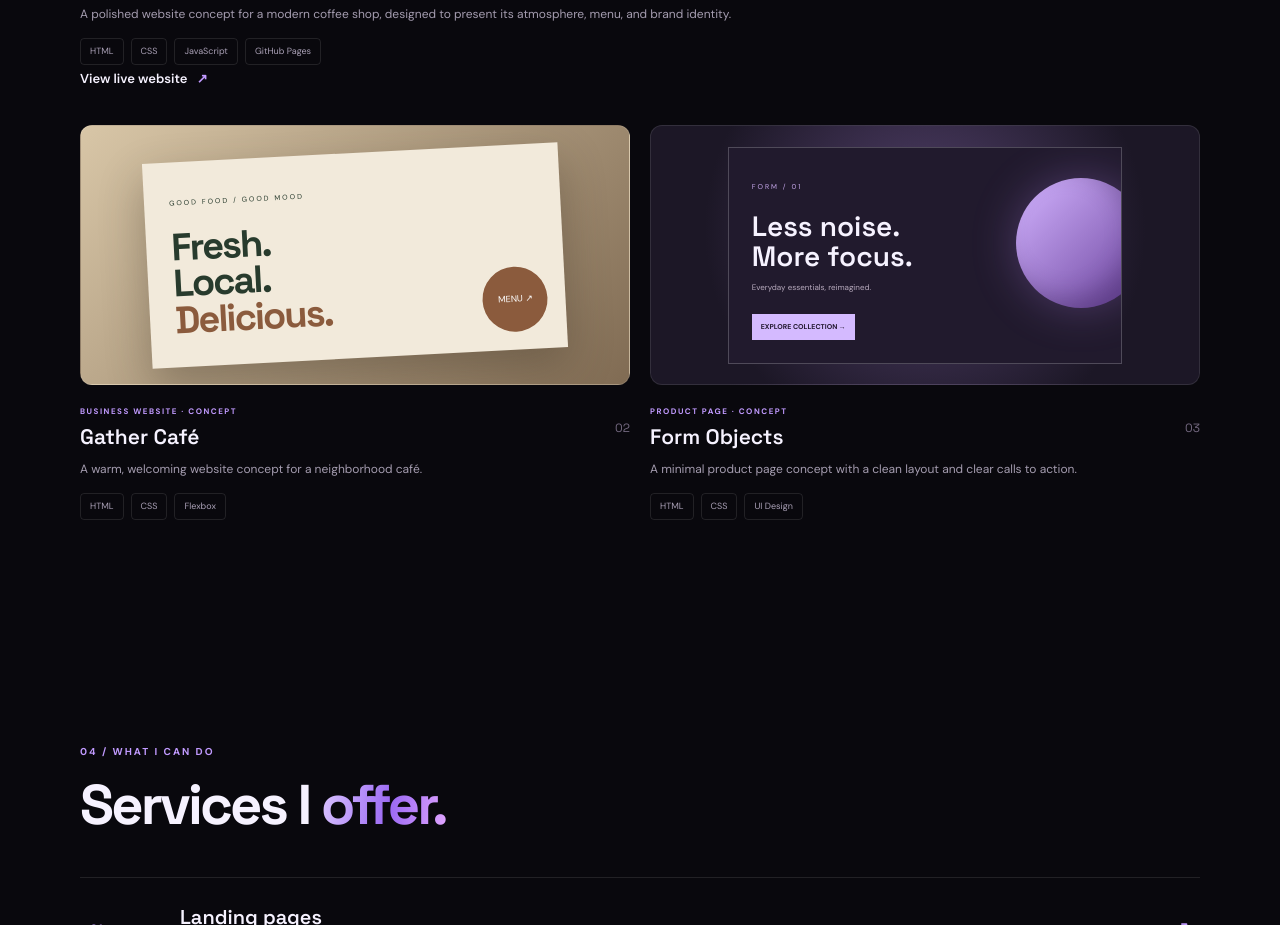
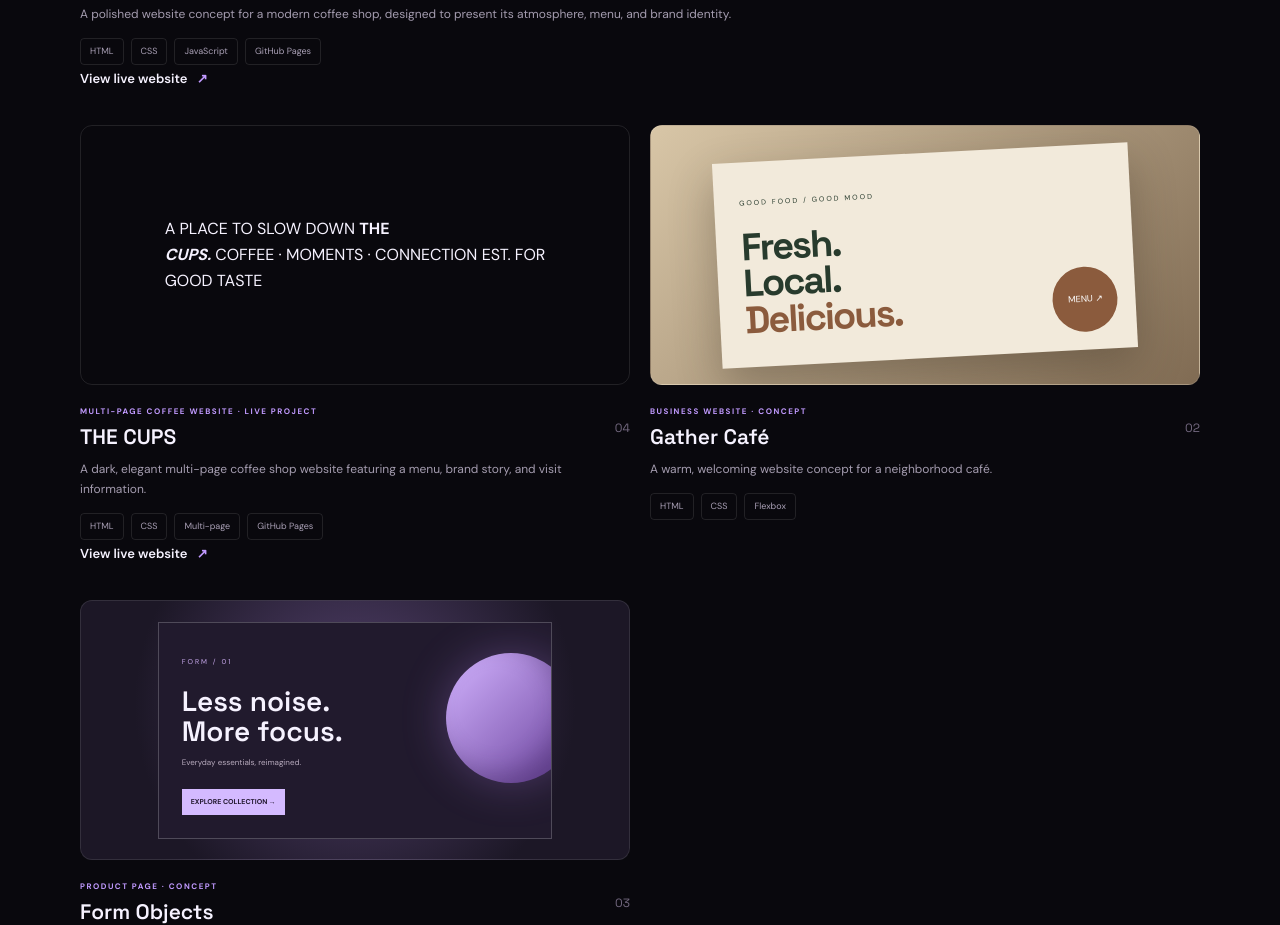
Before and after one commit to Gojo-cyber123/gojo-portfolio, a plain HTML site: page index.html in a window 1280 px wide. Shown: the part 2860-3785 px from the top of the page. Drawn offline with Linux system fonts and the light colour scheme.

Commit message:
Add THE CUPS to featured portfolio projects

```diff
--- a/index.html
+++ b/index.html
@@ -98,6 +98,20 @@
           <a class="text-link" href="https://gojo-cyber123.github.io/noir-coffee/" target="_blank" rel="noopener noreferrer">View live website <span>↗</span></a>
         </article>
         <article class="project-card reveal">
+          <a class="project-preview preview-cups" href="https://gojo-cyber123.github.io/the-cups/" target="_blank" rel="noopener noreferrer" aria-label="Open THE CUPS website">
+            <div class="cups-preview">
+              <span class="cups-kicker">A PLACE TO SLOW DOWN</span>
+              <b>THE<br><em>CUPS.</em></b>
+              <span class="cups-caption">COFFEE · MOMENTS · CONNECTION</span>
+              <span class="cups-stamp">EST. FOR<br>GOOD TASTE</span>
+            </div>
+          </a>
+          <div class="project-info"><div><p class="project-type">MULTI-PAGE COFFEE WEBSITE · LIVE PROJECT</p><h3>THE CUPS</h3></div><span class="project-number">04</span></div>
+          <p class="project-description">A dark, elegant multi-page coffee shop website featuring a menu, brand story, and visit information.</p>
+          <div class="tags"><span>HTML</span><span>CSS</span><span>Multi-page</span><span>GitHub Pages</span></div>
+          <a class="text-link" href="https://gojo-cyber123.github.io/the-cups/" target="_blank" rel="noopener noreferrer">View live website <span>↗</span></a>
+        </article>
+        <article class="project-card reveal">
           <div class="project-preview preview-two"><div class="food-card"><span>GOOD FOOD / GOOD MOOD</span><b>Fresh.<br>Local.<br><i>Delicious.</i></b><div class="food-circle">MENU ↗</div></div></div>
           <div class="project-info"><div><p class="project-type">BUSINESS WEBSITE · CONCEPT</p><h3>Gather Café</h3></div><span class="project-number">02</span></div>
           <p class="project-description">A warm, welcoming website concept for a neighborhood café.</p>
```
